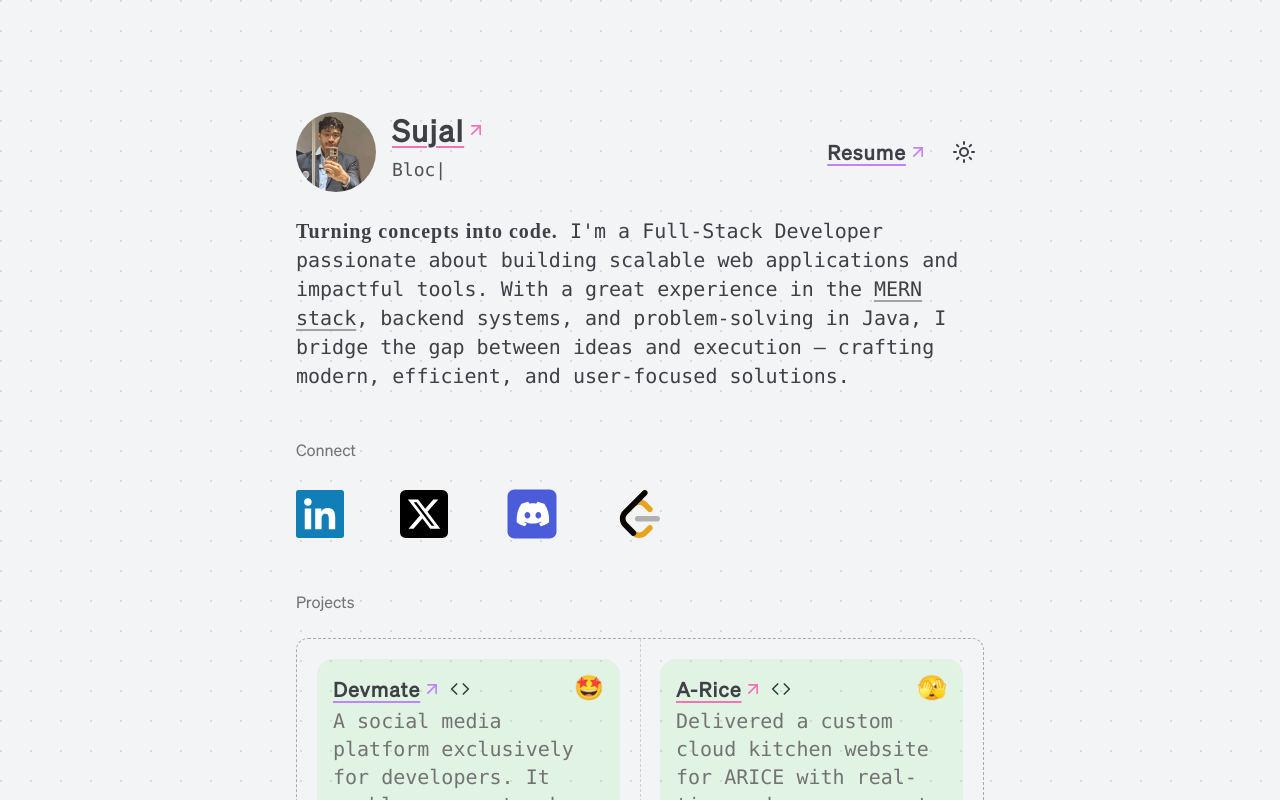
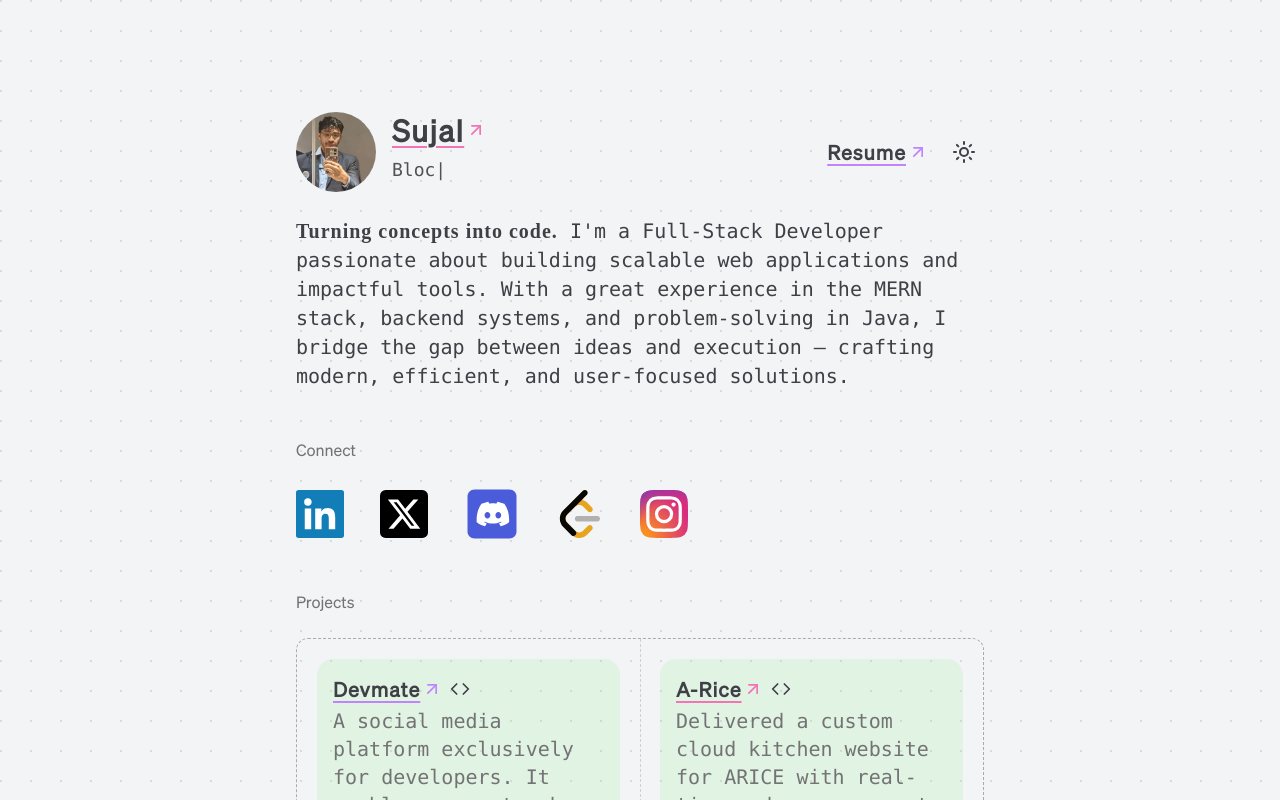
Before and after one commit to Sujal2308/portfolio01, a React (Vite) app: page / in a window 1280 px wide. Shown: the top 800 px of the page. Built offline with nearby package versions, Linux system fonts and the light colour scheme; a web font is replaced by a local one.

Commit message:
feat: add Instagram logo to Socials component and enhance layout for better spacing

```diff
--- a/src/features/education/Education.tsx
+++ b/src/features/education/Education.tsx
@@ -131,36 +131,14 @@ export function Education({ className }: EducationProps) {
                 {/* Back Side */}
                 <div className="absolute inset-0 p-4 bg-[rgba(186,230,253,0.25)] dark:bg-black/10 rounded-lg border border-gray-200/20 dark:border-gray-700/30 transition-colors duration-200 shadow-lg backface-hidden rotate-y-180 flex items-center justify-center">
                   <div className="w-full relative">
-                    <div className="text-black dark:text-white text-sm leading-relaxed whitespace-pre-line font-mono">
-                      {edu.description}
+                    <div className="text-black dark:text-white text-sm leading-relaxed whitespace-pre-line font-mono font-bold space-y-2">
+                      {edu.description &&
+                        edu.description.split("\n").map((line, index) => (
+                          <div key={index} className={line.trim() ? "" : "h-2"}>
+                            {line}
+                          </div>
+                        ))}
                     </div>
-                    {/* Left Arrow for flipping back, only on mobile, same position as right arrow */}
-                    <div className="sm:hidden absolute -right-2 -bottom-1 translate-y-4">
-                      <button
-                        type="button"
-                        className="p-1 bg-white/20 rounded-full backdrop-blur-md shadow-md pointer-events-auto"
-                        aria-label="Flip back"
-                        onClick={(e) => {
-                          e.stopPropagation();
-                          setFlipped(null);
-                        }}
-                      >
-                        <svg
-                          width="22"
-                          height="22"
-                          viewBox="0 0 24 24"
-                          fill="none"
-                          stroke="#4b006e"
-                          strokeWidth="2.2"
-                          strokeLinecap="round"
-                          strokeLinejoin="round"
-                        >
-                          <line x1="19" y1="12" x2="5" y2="12" />
-                          <polyline points="12 19 5 12 12 5" />
-                        </svg>
-                      </button>
-                    </div>
-                    {/* Left Arrow for flipping back, only on mobile */}
                   </div>
                 </div>
               </div>
--- a/src/features/intro/Intro.tsx
+++ b/src/features/intro/Intro.tsx
@@ -15,12 +15,9 @@ export function Intro({ className }: IntroProps) {
         <span className="font-mono">
           &nbsp;I'm a Full-Stack Developer passionate about building scalable
           web applications and impactful tools. With a great experience in the{" "}
-          <span className="underline underline-offset-4 decoration-neutral-400 dark:decoration-neutral-500">
-            MERN stack
-          </span>
-          , backend systems, and problem-solving in Java, I bridge the gap
-          between ideas and execution — crafting modern, efficient, and
-          user-focused solutions.
+          <span>MERN stack</span>, backend systems, and problem-solving in Java,
+          I bridge the gap between ideas and execution — crafting modern,
+          efficient, and user-focused solutions.
         </span>
       </p>
 
--- a/src/features/projects/Projects.tsx
+++ b/src/features/projects/Projects.tsx
@@ -131,12 +131,6 @@ function ProjectCard({ project }: { project: Project }) {
         padding: "1rem",
       }}
     >
-      {/* Emoji in top right corner */}
-      <span className="absolute top-3 right-4 text-2xl select-none">
-        {project.name === "Devmate" && "🤩"}
-        {project.name === "Outliner" && "😎"}
-        {project.name === "A-Rice" && "🫣"}
-      </span>
       <h1 className="mb-1 font-semibold tracking-wider text-base sm:text-base md:text-lg lg:text-xl">
         <BoxReveal boxColor={project.boxColor} delay={project.delay}>
           <div className="inline-flex items-center">
--- a/src/features/socials/Socials.tsx
+++ b/src/features/socials/Socials.tsx
@@ -29,13 +29,18 @@ const socialLinks: SocialLink[] = [
     logo: "leetcode.svg",
     url: "https://leetcode.com/u/sujalbhugul/",
   },
+  {
+    name: "Instagram",
+    logo: "instagram (1).svg",
+    url: "https://www.instagram.com/sujalbhugul?igsh=aGFhcW9jcnNlOTQ=",
+  },
 ];
 
 export function Socials({ className }: SocialsProps) {
   return (
     <div className={className}>
       <h1 className="mb-6 text-neutral-500 dark:text-neutral-400">Connect</h1>
-      <div className="flex items-center gap-6">
+      <div className="flex items-center gap-4">
         {socialLinks.map((social, idx) => (
           <a
             key={social.name}
@@ -43,7 +48,7 @@ export function Socials({ className }: SocialsProps) {
             target="_blank"
             rel="noopener noreferrer"
             className={`group relative sm:hover:scale-110 transition-transform duration-200 ${
-              idx !== 0 ? "pl-6 ml-2" : ""
+              idx !== 0 ? "pl-4 ml-1" : ""
             }`}
             aria-label={social.name}
           >
@@ -51,12 +56,11 @@ export function Socials({ className }: SocialsProps) {
               src={`/svg/logos/${social.logo}`}
               alt={social.name}
               className={`object-contain ${
-                social.name === "Discord" ? "w-14 h-14" : "w-12 h-12"
+                social.name === "Discord"
+                  ? "w-16 h-16 md:w-14 md:h-14"
+                  : "w-14 h-14 md:w-12 md:h-12"
               }`}
             />
-            <span className="absolute -bottom-8 left-1/2 transform -translate-x-1/2 text-xs text-neutral-500 dark:text-neutral-400 opacity-0 sm:group-hover:opacity-100 transition-opacity duration-200 whitespace-nowrap">
-              {social.name}
-            </span>
           </a>
         ))}
       </div>
```
Also changed, not shown: public/svg/logos/instagram (1).svg (added).
